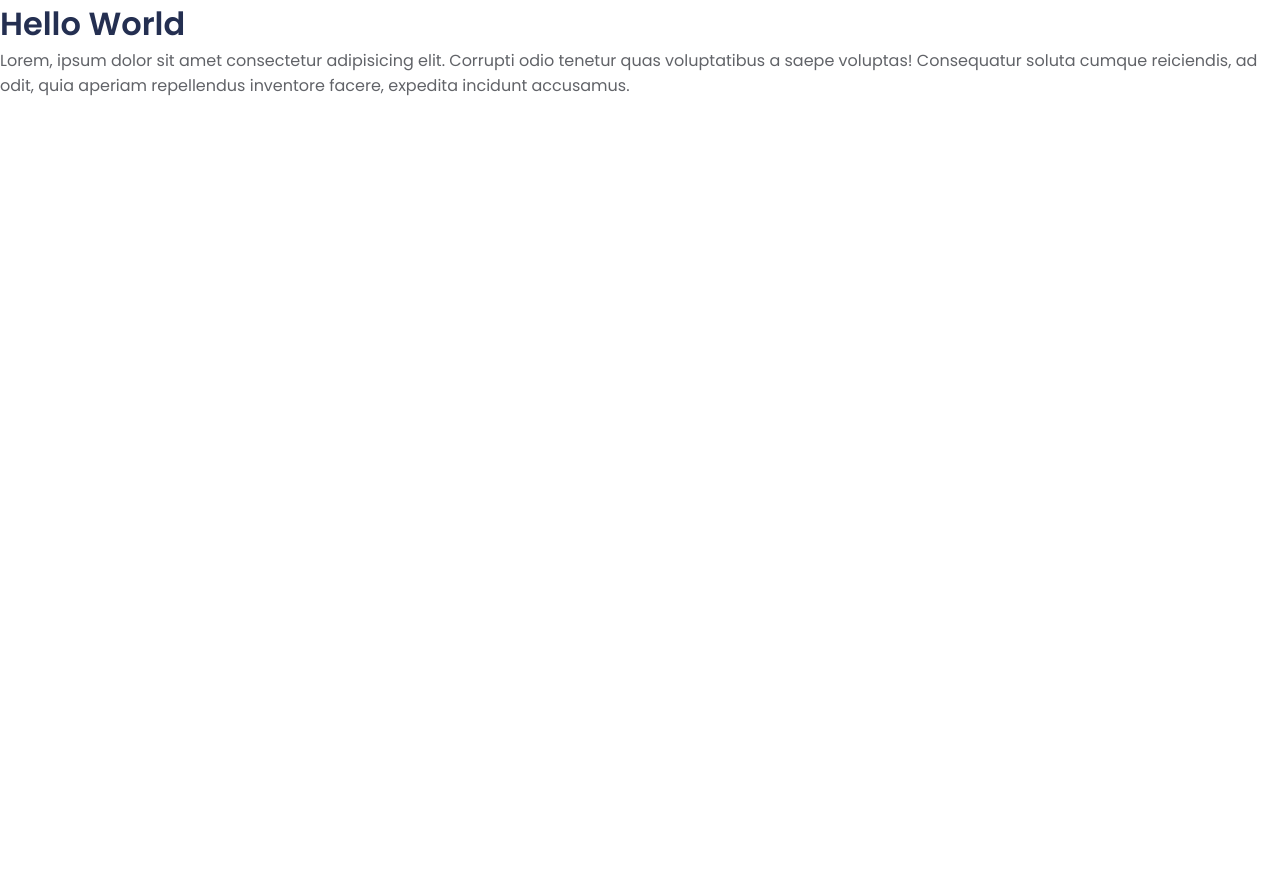
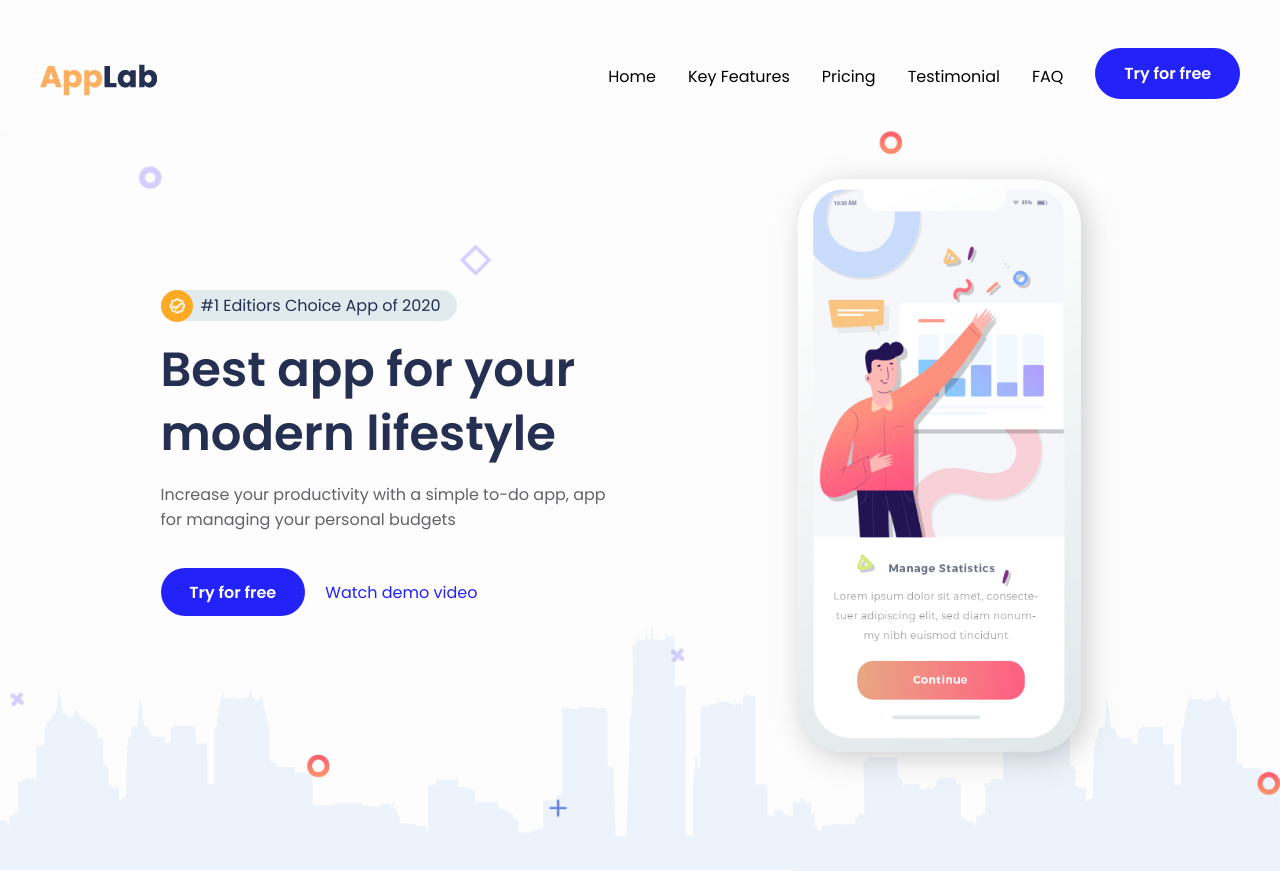
Before and after one commit to arjunkdot/applab, a plain HTML site: page index.html in a window 1280 px wide. Before the commit the page ends 800 px from the top, so only its background shows below. Drawn offline with Linux system fonts and the light colour scheme.

Commit message:
Hero landing completed

```diff
--- a/index.html
+++ b/index.html
@@ -6,9 +6,57 @@
     <meta name="viewport" content="width=device-width, initial-scale=1.0" />
     <title>AppLab</title>
     <link rel="stylesheet" href="styles/css/style.min.css" />
+    <link
+      rel="stylesheet"
+      href="//cdnjs.cloudflare.com/ajax/libs/font-awesome/5.15.3/css/all.min.css"
+      integrity="sha512-iBBXm8fW90+nuLcSKlbmrPcLa0OT92xO1BIsZ+ywDWZCvqsWgccV3gFoRBv0z+8dLJgyAHIhR35VZc2oM/gI1w=="
+      crossorigin="anonymous"
+    />
   </head>
   <body>
-      <h1>Hello World</h1>
-      <p>Lorem, ipsum dolor sit amet consectetur adipisicing elit. Corrupti odio tenetur quas voluptatibus a saepe voluptas! Consequatur soluta cumque reiciendis, ad odit, quia aperiam repellendus inventore facere, expedita incidunt accusamus.</p>
+    <!-- NAVIGATION -->
+    <nav class="navigation-container">
+      <div class="navigation-container--logo">
+        <a href="#"
+          ><img src="assets/images/applab_logo.png" alt="AppLab logo"
+        /></a>
+      </div>
+      <ul class="navigation-container--menu">
+        <li>Home</li>
+        <li>Key Features</li>
+        <li>Pricing</li>
+        <li>Testimonial</li>
+        <li>FAQ</li>
+        <li class="primary-button">Try for free</li>
+      </ul>
+    </nav>
+    <!-- END OF NAVIGATION -->
+    <!-- LANDING HERO -->
+    <div class="hero-background-container">
+    <div class="hero-shapes-background"></div>
+      <div class="hero-container">
+        <section class="hero-container--text">
+          <div class="hero-container--text--award">
+            <div class="check-icon"><img src="./assets/images/check.png" alt=""></div>
+            <div class="editiors-choice-text">#1 Editiors Choice App of 2020</div>
+          </div>
+          <h1>Best app for your modern lifestyle</h1>
+          <p>
+            Increase your productivity with a simple to-do app, app for managing
+            your personal budgets
+          </p>
+          <div class="hero-container--text--action">
+            <a href="#" class="primary-button">Try for free</a>
+            <a href="#" class="primary-link">Watch demo video</a>
+          </div>
+        </section>
+        <img
+          class="hero-container--image"
+          src="assets/images/hero.png"
+          alt="Manage statistics screenshot"
+        />
+      </div>
+    </div>
+    <!-- END OF LANDING HERO -->
   </body>
 </html>
--- a/styles/sass/0-variables/_colors.sass
+++ b/styles/sass/0-variables/_colors.sass
@@ -1,11 +1,14 @@
 //Main
 $primary: #2322F9;
+$primary-light: #3938fa;
+$primary-dark: #201fe0;
 $light-background: #FDFDFE;
 $white: #FFFFFF;
 $dark: #09142E;
 $light-grey: #F4F7F9;
 $solid-grey: #F5F7FA;
 $grey: #E2EAED;
+$dark-grey: #E1EAED;
 $orange: #FEAA25;
 $yellow: #FFCC26;
 
--- /dev/null
+++ b/styles/sass/0-variables/_document.sass
@@ -0,0 +1,16 @@
+//Fonts
+$font-xl: 3rem
+$font-lg: 2rem
+$font-reg: 1rem
+$font-sm: 0.8rem
+$font-xs: 0.5rem
+
+//Document Properties
+$max-width: 1200px
+
+//Z-Indexes
+$z-front: 999
+$z-top: 1
+$z-regular: 0
+$z-bottom: -1
+$z-back: -999
--- /dev/null
+++ b/styles/sass/0-variables/_misc.sass
@@ -0,0 +1,3 @@
+//Animations and transitions
+=ease-in-out($duration)
+    transition: all $duration ease-in-out
--- a/styles/sass/0-variables/_variables-dir.sass
+++ b/styles/sass/0-variables/_variables-dir.sass
@@ -1 +1,3 @@
 @import "colors"
+@import "misc"
+@import "document"
--- a/styles/sass/2-base/_base_dir.sass
+++ b/styles/sass/2-base/_base_dir.sass
@@ -1,2 +1,3 @@
 @import 'reset'
 @import 'typography'
+@import 'common'
--- /dev/null
+++ b/styles/sass/2-base/_common.sass
@@ -0,0 +1,20 @@
+.primary-button
+    background-color: $primary
+    color: $white
+    font-weight: bold
+    padding: 0.8rem 1.8rem
+    border: none
+    border-radius: 5rem
+    margin-top: -1rem
+    cursor: pointer
+
+    &:hover
+        background-color:  $primary-dark
+        +ease-in-out(0.3s)
+
+.primary-link
+    color: $primary
+
+    &:hover
+        color: $primary-dark
+        +ease-in-out(0.3s)
--- a/styles/sass/2-base/_reset.sass
+++ b/styles/sass/2-base/_reset.sass
@@ -2,7 +2,9 @@
   margin: 0
   padding: 0
   box-sizing: border-box
-  vertical-align: baseline
 
 ol, ul
 	list-style: none
+
+a
+    text-decoration: none
--- a/styles/sass/2-base/_typography.sass
+++ b/styles/sass/2-base/_typography.sass
@@ -6,5 +6,6 @@ body
 h1,h2,h3,h4,h5,h6
     font-weight: bold;
     color: $font-primary
+    line-height: 4rem
 p
     color: $font-secondary
--- a/styles/sass/3-modules/_modules-dir.sass
+++ b/styles/sass/3-modules/_modules-dir.sass
@@ -1 +1,3 @@
-@import 'index'
+@import 'index/index'
+@import 'index/navigation'
+@import 'index/hero-landing'
--- /dev/null
+++ b/styles/sass/3-modules/index/_hero-landing.sass
@@ -0,0 +1,66 @@
+.hero-container
+    max-width: $max-width
+    margin: 0 auto
+    display: flex
+    justify-content: space-around
+    &--text
+        display: flex
+        flex-direction: column
+        justify-content: center
+        width: 40%
+        margin-top: -5rem
+        h1
+            font-size: $font-xl
+            margin-bottom: 1rem
+
+        &--action
+            margin-top: 3rem
+            a.primary-button
+               margin-right: 1rem
+
+        &--award
+            display: flex
+            align-items: flex-start
+            position: relative
+            margin-bottom: 1rem
+            .check-icon
+                background-color: $orange
+                padding: 0.5rem
+                display: inline-block
+                line-height: 0px
+                border-radius: 50%
+                img
+                    width: 16px
+                    height: auto
+            .editiors-choice-text
+                background-color: $dark-grey
+                color: $font-primary
+                padding: 0.2rem 1rem 0.2rem 2.5rem
+                border-radius: 1.5rem
+                position: absolute
+                z-index: $z-bottom
+    &--image
+        width: 350px
+        height: 640px
+        margin-top: -2rem
+
+
+.hero-background-container
+    padding: 5rem
+    background-image: url('./../../assets/images/city_scape.png')
+    background-repeat: repeat-x
+    background-position: bottom;
+    z-index: $z-back
+    position: relative
+
+.hero-shapes-background
+    background-image: url('./../../assets/images/blue_orange.png')
+    background-repeat: no-repeat
+    background-position: top
+    background-size: contain
+    position: absolute
+    top: 0
+    right: 0
+    height: 100%
+    width: 100%
+    z-index: $z-bottom
--- /dev/null
+++ b/styles/sass/3-modules/index/_index.sass
@@ -0,0 +1,2 @@
+body
+    background-color: $light-background
--- /dev/null
+++ b/styles/sass/3-modules/index/_navigation.sass
@@ -0,0 +1,13 @@
+.navigation-container
+    max-width: $max-width
+    margin: 4rem auto 0rem auto
+    display: flex
+    justify-content: space-between
+    align-items: flex-start
+
+    &--menu
+        display: flex
+        li
+            margin-right: 2rem
+            &:last-child
+                margin-right: 0
```
Also changed, not shown: assets/images/check.png (added), assets/images/hero.png (renamed from assets/images/phone_1.png), styles/css/style.min.css, styles/sass/3-modules/_index.sass (deleted), 2 other files.
